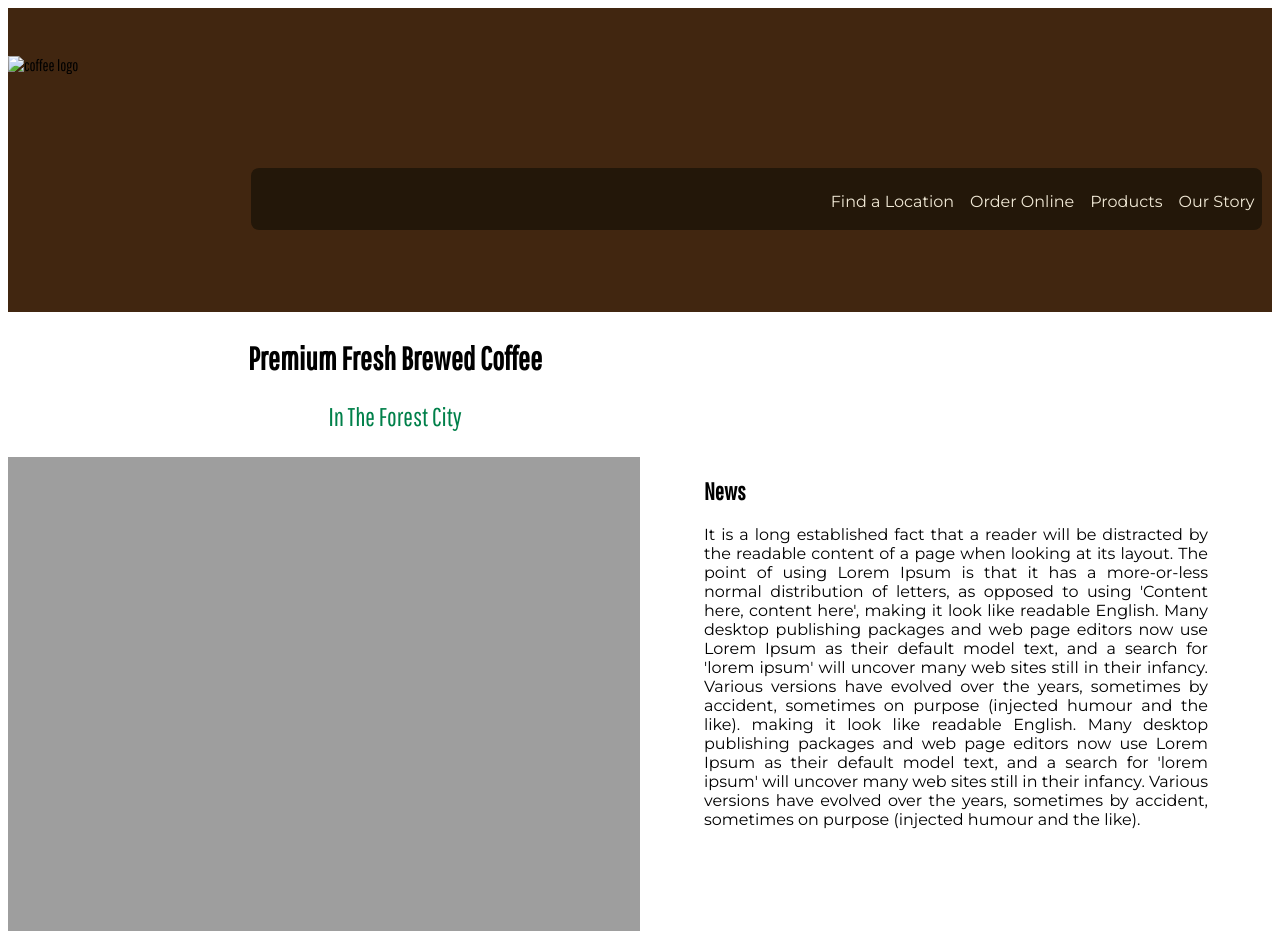
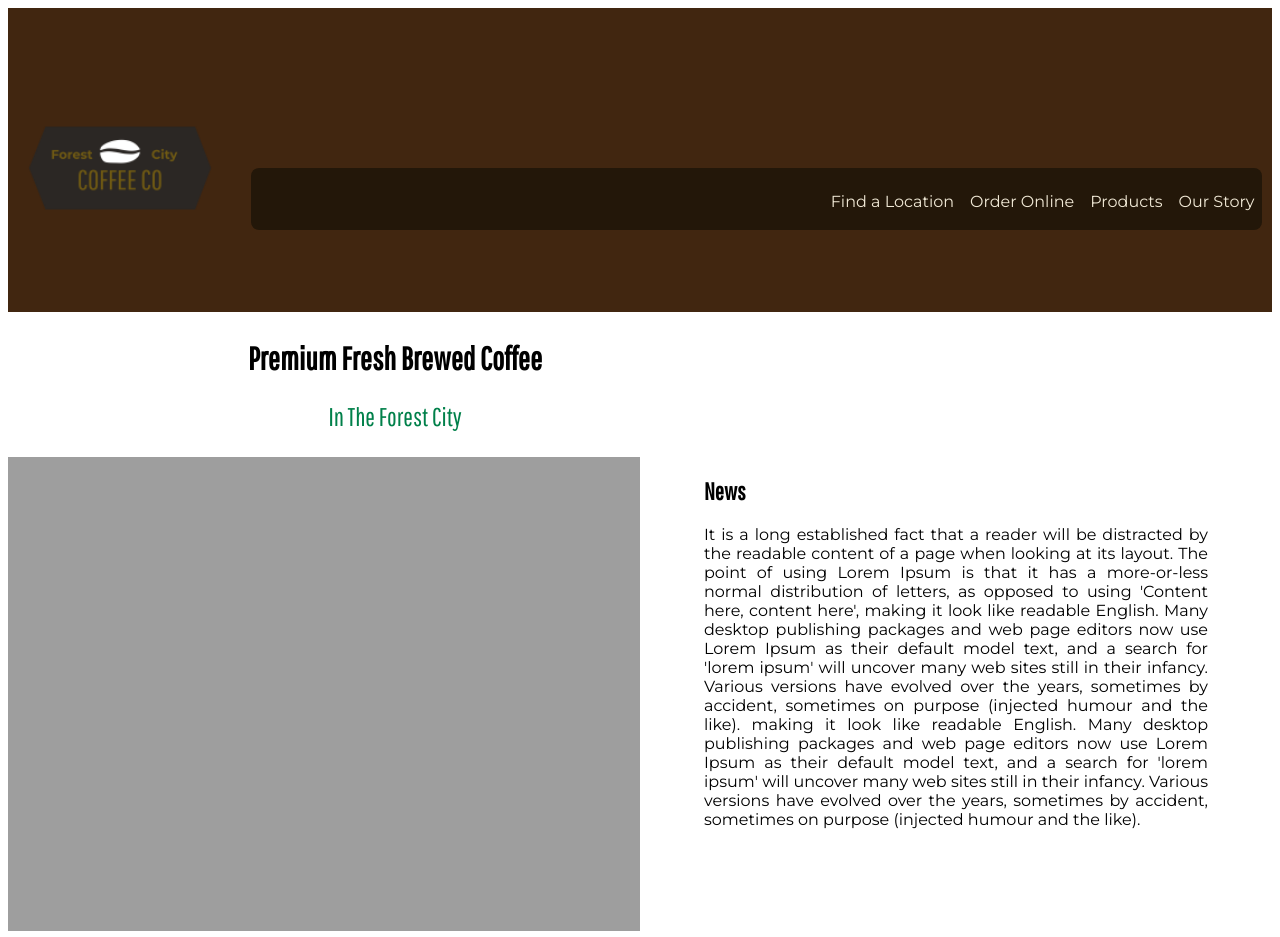
Before and after one commit to curiousTurkey/eldhose-oss.github.iol, a plain HTML site: page index.html in a window 1280 px wide. Shown: the top 937 px of the page. Drawn offline with Linux system fonts and the light colour scheme; the site is published under a folder, as on GitHub Pages, so addresses that start at the root find nothing.

Commit message:
Update index.html

```diff
--- a/index.html
+++ b/index.html
@@ -14,7 +14,7 @@
 </head>
 <body>
     <nav class="navbar">
-        <img src="/images/logo.png" alt="coffee logo">
+        <img src="images/logo.png" alt="coffee logo">
         <div class="navbar-container">
             <ul class="navbar-items">
                 <a href="#"><li>Our Story</li></a>
```
